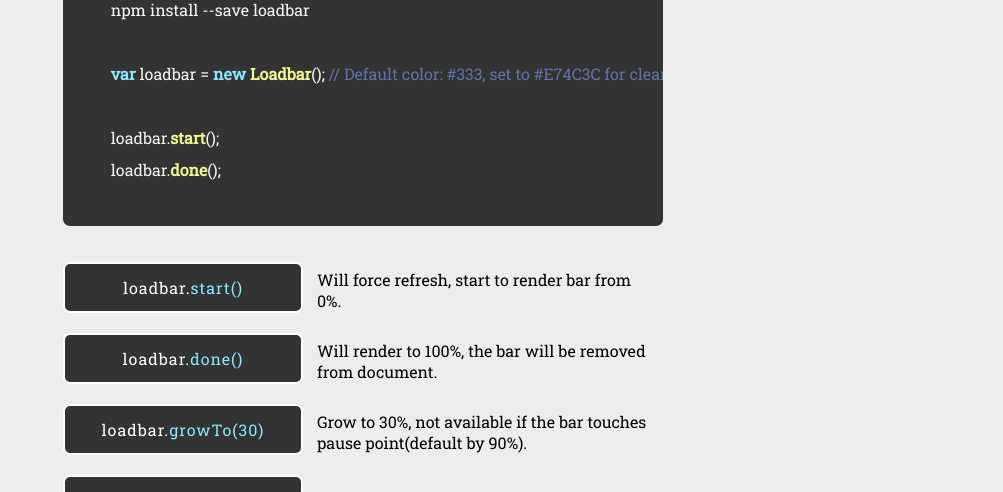
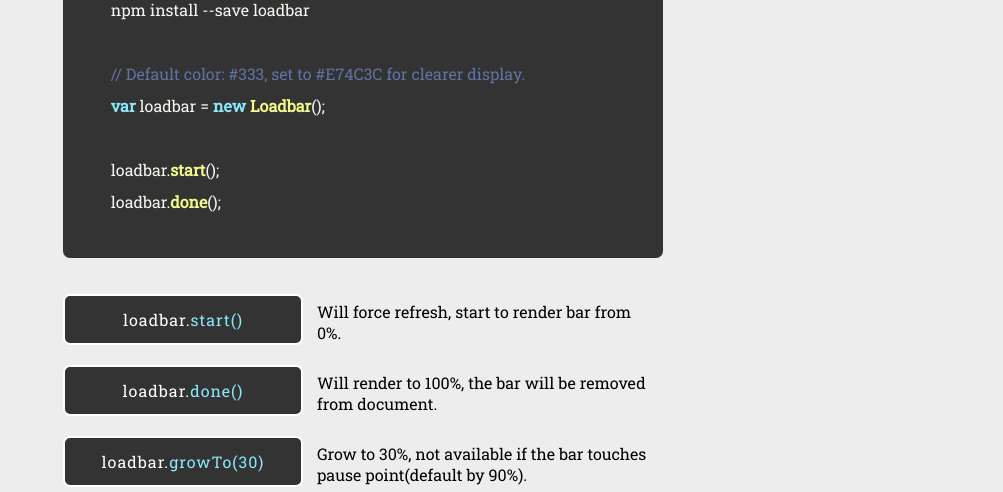
Before and after one commit to nichenqin/loadbar, a website: page index.html in a window 1280 px wide. Shown: the part 303-795 px from the top of the page, without its empty margins (277-1280 px from the left). Drawn offline with nearby package versions, Linux system fonts and the light colour scheme.

Commit message:
(style): fix layout bug

```diff
--- a/index.html
+++ b/index.html
@@ -196,7 +196,8 @@
         <code class="javascript">
           npm install --save loadbar
 
-          var loadbar = new Loadbar(); // Default color: #333, set to #E74C3C for clearer display.
+          // Default color: #333, set to #E74C3C for clearer display.
+          var loadbar = new Loadbar();
 
           loadbar.start();
           loadbar.done();
```
Lines whose indentation alone changed are shown as unchanged.
